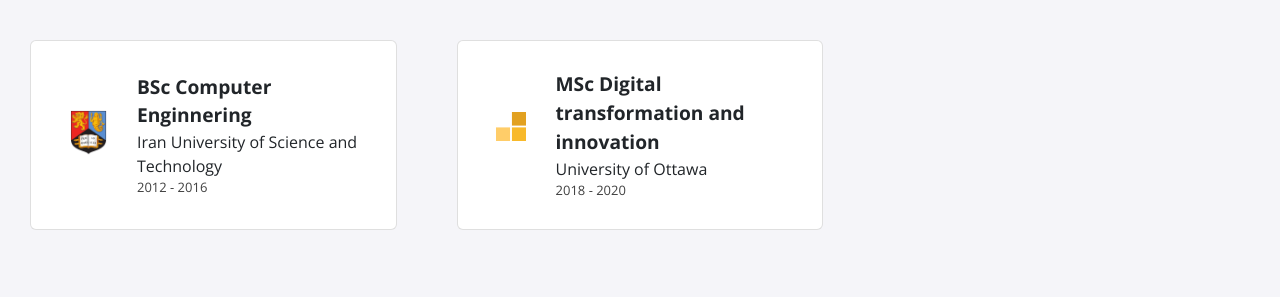
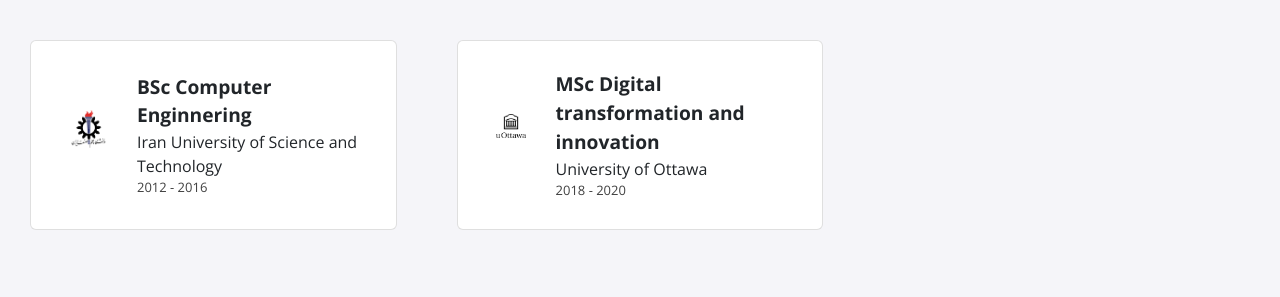
Before and after one commit to mraahemi/mraahemi.github.io, a Jekyll site: the page built from index.html, in a window 1280 px wide. Shown: the part 1100-1397 px from the top of the page. Built offline with Jekyll 4.4.1, drawn with Linux system fonts in a browser that asks for light colours; nearby versions of some CDN libraries.

Commit message:
Update education.yml

```diff
--- a/_data/education.yml
+++ b/_data/education.yml
@@ -1,9 +1,9 @@
 - course: BSc Computer Enginnering
   institute: Iran University of Science and Technology
   dates: 2012 - 2016
-  logo: uob.png
+  logo: IUST_logo_color.png
 
 - course: MSc Digital transformation and innovation
   institute: University of Ottawa
   dates: 2018 - 2020
-  logo: fellowship.svg
+  logo: uottawa_ver_black.png
```
